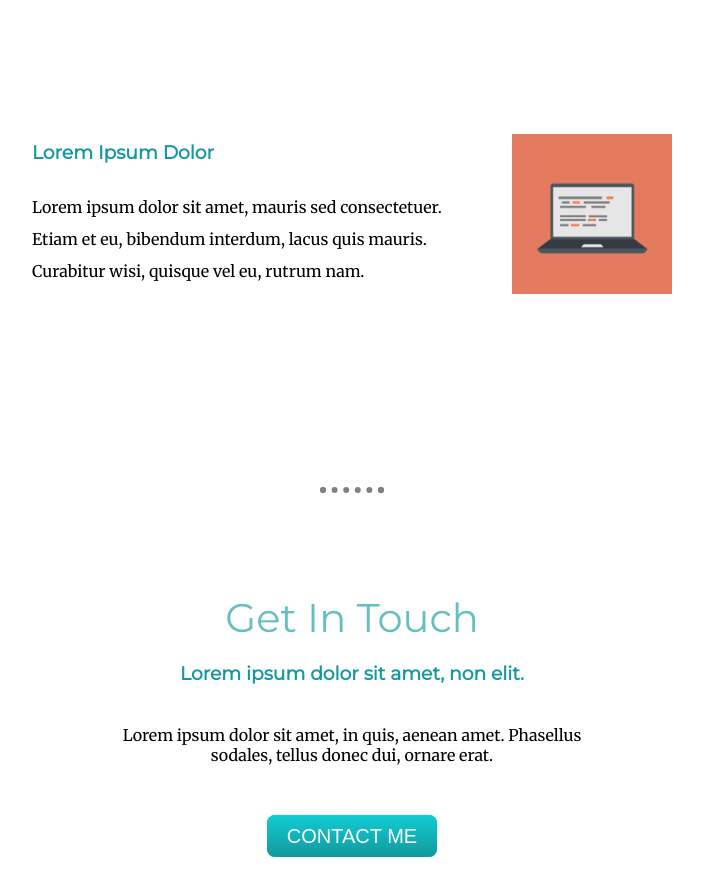
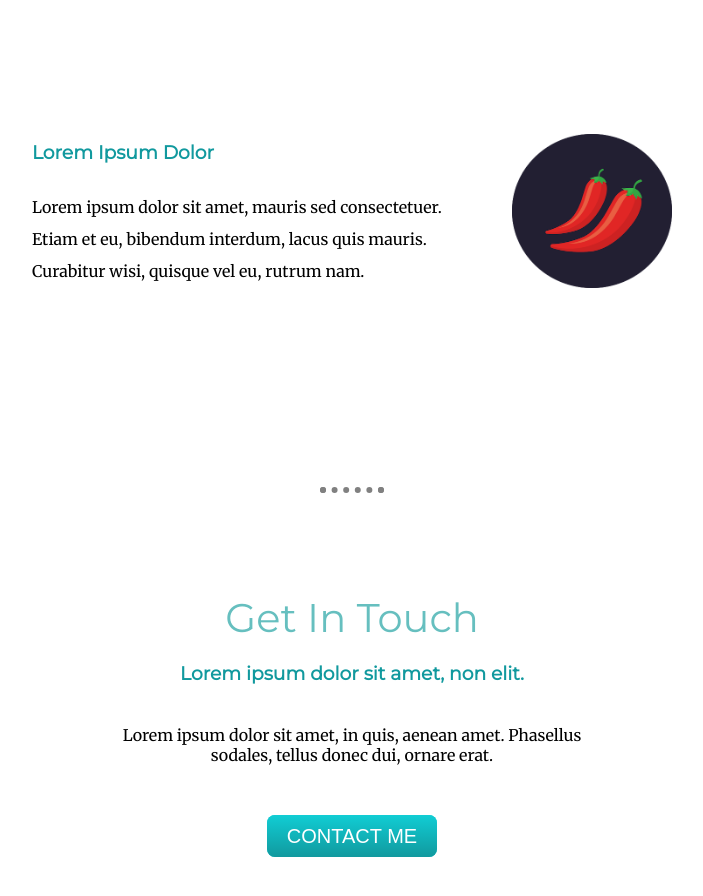
Before and after one commit to akocevd5/CV, a plain HTML site: page index.html in a window 1280 px wide. Shown: the part 1860-2756 px from the top of the page, without its empty margins (288-991 px from the left). Drawn offline with Linux system fonts and the light colour scheme.

Commit message:
Update index.html

```diff
--- a/index.html
+++ b/index.html
@@ -31,7 +31,7 @@
 		  <div class="skills">
 		    <h2>My Skills.</h2>
 		    <div class="skill-row">
-		      <img class="chilli-img" src="images/computer.png" alt="chilies image">
+		      <img class="chilli-img" src="images/computer.png" alt="computer image">
 		      <h3>HTML, CSS & Javascript</h3>
 		       <p>Some of my work </p>
 		       <a href="https://akocevd5.github.io/TinDog/">TinDog</a>
@@ -41,7 +41,7 @@
 		       <a href="https://akocevd5.github.io/Shopping-Cart/">Shopping Cart</a>
 		    </div>
 		    <div class="skill-row">
-		      <img class="code-img" src="images/computer.png" alt="">
+		      <img class="code-img" src="images/chillies.png" alt="chilies image">
 		      <h3>Lorem Ipsum Dolor</h3>
 		      <p>Lorem ipsum dolor sit amet, mauris sed consectetuer. Etiam et eu, bibendum interdum, lacus quis mauris. Curabitur wisi, quisque vel eu, rutrum nam.</p>
 		    </div>
```
